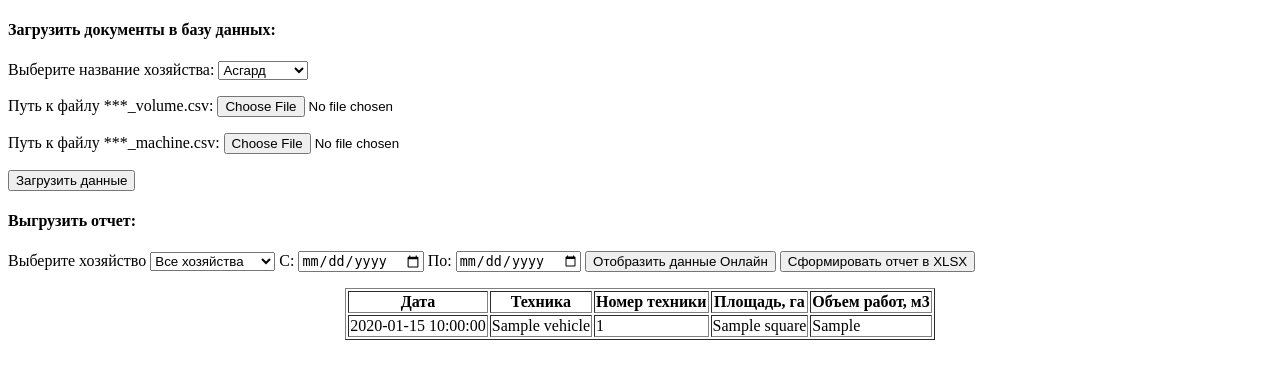
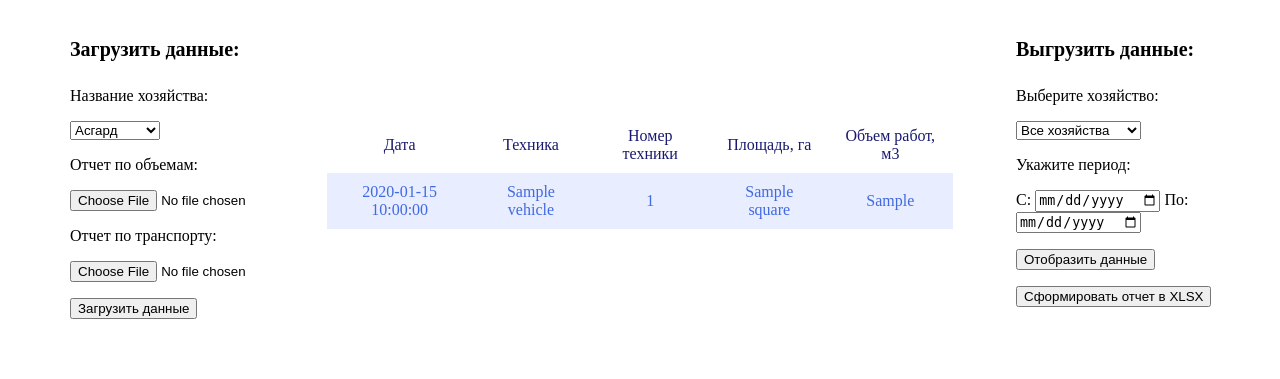
Before and after one commit to alekseifeniuk/task_rmk, a Flask app: page / in a window 1280 px wide. Shown: the top 379 px of the page. Run offline with Flask 2, Linux system fonts and the light colour scheme; a database or web service that is not in the repository returns one stand-in record (values such as "Sample title"); some libraries are stand-ins or nearby versions.

Commit message:
Step9: fix code structure and add css

```diff
--- a/application.py
+++ b/application.py
@@ -1,3 +1,4 @@
+from pathlib import Path
 from flask import (
     Flask,
     render_template,
@@ -6,21 +7,18 @@ from flask import (
     redirect,
     url_for,
 )
+from werkzeug.utils import secure_filename
 from resources.file_operations import (
     create_xlsx_report,
     normalize_csv_data,
 )
 from resources.sql_operations import (
-    create_table,
     write_data_to_db,
     get_company_names,
     get_company_content,
     get_table_content,
     SECRET_KEY,
 )
-from werkzeug.utils import secure_filename
-from pathlib import Path
-from psycopg2 import Error
 
 # Getting the path to save files
 UPLOAD_FOLDER = Path.cwd()
@@ -31,79 +29,69 @@ app.config["SECRET_KEY"] = SECRET_KEY
 
 
 # Work with HTML
-@app.route("/", methods=("GET", "POST"))
+@app.route("/", methods=["GET"])
 def index():
+    names = get_company_names()
+    comp_name = request.args.get("man", "all")
+    first_date = request.args.get("first_date")
+    last_date = request.args.get("last_date")
 
-    try:
-        create_table()
-    except (Exception, Error):
-        pass
-    finally:
-        names = get_company_names()
-        rows = get_table_content()
-
-    if request.method == "GET":
-        comp_name = request.args.get("man")
-        first_date = request.args.get("first_date")
-        last_date = request.args.get("last_date")
-
-        if first_date and last_date and comp_name == "all":
+    if comp_name != "all":
+        if first_date and last_date:
+            rows = get_company_content(comp_name, first_date, last_date)
+        else:
+            rows = get_company_content(comp_name)
+    else:
+        if first_date and last_date:
             rows = get_table_content(first_date, last_date)
-
-        if not first_date and not last_date and comp_name == "all":
+        else:
             rows = get_table_content()
 
-        if first_date and last_date and comp_name != "all":
-            rows = get_company_content(comp_name, first_date, last_date)
-
-        if not first_date and not last_date and comp_name != "all":
-            rows = get_company_content(comp_name)
-
-    return render_template("index.html", names=names, rows=rows)
+    return render_template(
+        "index.html",
+        names=names,
+        rows=rows,
+        comp_name=comp_name,
+        first_date=first_date,
+        last_date=last_date,
+    )
 
 
-@app.route("/upload", methods=("GET", "POST"))
+@app.route("/upload", methods=["POST"])
 def upload_data():
+    name = request.form.get('manufacture')
+    machine = request.files["machine"]
+    volume = request.files["volume"]
 
-    if request.method == "POST":
-        name = request.form.get('manufacture')
-        machine = request.files["machine"]
-        volume = request.files["volume"]
-
-        machine_filename = secure_filename(machine.filename)
-        machine_path = UPLOAD_FOLDER / f"{machine_filename}"
-        machine.save(machine_path)
-        volume_filename = secure_filename(volume.filename)
-        volume_path = UPLOAD_FOLDER / f"{volume_filename}"
-        volume.save(volume_path)
-        data_for_db = normalize_csv_data(volume_path, machine_path)
-        write_data_to_db(data_for_db, name)
-
+    machine_filename = secure_filename(machine.filename)
+    machine_path = UPLOAD_FOLDER / f"{machine_filename}"
+    machine.save(machine_path)
+    volume_filename = secure_filename(volume.filename)
+    volume_path = UPLOAD_FOLDER / f"{volume_filename}"
+    volume.save(volume_path)
+    data_for_db = normalize_csv_data(volume_path, machine_path)
+    write_data_to_db(data_for_db, name)
     return redirect(url_for("index"))
 
 
-@app.route("/report", methods=("GET", "POST"))
+@app.route("/report", methods=["GET"])
 def generate_report():
+    comp_name = request.args.get("man", "all")
+    first_date = request.args.get("first_date")
+    last_date = request.args.get("last_date")
 
-    if request.method == "GET":
-        comp_name = request.args.get("man")
-        first_date = request.args.get("first_date")
-        last_date = request.args.get("last_date")
-
-        if comp_name == "all":
-            flash("Выберите отдельное хозяйство!")
+    if comp_name == "all":
+        flash("Выберите отдельное хозяйство!")
+        return redirect(url_for("index"))
+    else:
+        if first_date and last_date:
+            data = get_company_content(comp_name, first_date, last_date)
+            create_xlsx_report(data, comp_name, UPLOAD_FOLDER)
             return redirect(url_for("index"))
-
-        if not first_date and not last_date and comp_name != "all":
+        elif not all((first_date, last_date)):
             data = get_company_content(comp_name)
             create_xlsx_report(data, comp_name, UPLOAD_FOLDER)
             return redirect(url_for("index"))
-
-        if first_date and last_date and comp_name != "all":
-            data = get_company_content(comp_name, first_date, last_date)
-            create_xlsx_report(data, comp_name, UPLOAD_FOLDER)
-            return redirect(url_for("index"))
-
-        if not first_date or not last_date:
+        else:
             flash("Неверно задан диапазон отображения записей!")
             return redirect(url_for("index"))
--- a/resources/sql_operations.py
+++ b/resources/sql_operations.py
@@ -45,6 +45,16 @@ def create_table():
     cursor.execute(table)
     connection.commit()
     disconnect_db(connection, cursor)
+
+
+def is_table_in_db() -> bool:
+    connection, cursor = connect_db()
+    query = """SELECT EXISTS (SELECT FROM pg_tables
+                WHERE schemaname='public' AND tablename='company_report');"""
+    cursor.execute(query)
+    exists = cursor.fetchall()
+    disconnect_db(connection, cursor)
+    return bool(exists)
 
 
 def write_data_to_db(data: list, name: str):
--- /dev/null
+++ b/static/style.css
@@ -0,0 +1,38 @@
+h4 {
+  font-family: "Times New Roman", Times, serif;
+  font-size: 20px;
+  text-align: left;
+}
+
+table {
+  width: 100%;
+}
+
+.tbl-col {
+  width: 25%;
+  padding-left: 60px;
+  vertical-align: top;
+}
+
+.dash-table {
+  font-family: "Times New Roman", Times, serif;
+  width: 100%;
+  margin: auto;
+  border-collapse: collapse;
+}
+
+.dash-th {
+  font-weight: normal;
+  color: #191970;
+  padding: 10px 15px;
+}
+
+.dash-td {
+  color: #4169e1;
+  padding: 10px 15px;
+  text-align: center;
+}
+
+.dash-tr:nth-child(2n) {
+  background: #e8edff;
+}
--- a/templates/index.html
+++ b/templates/index.html
@@ -1,61 +1,74 @@
 <!DOCTYPE html>
 <html lang="ru">
   <head>
-        <meta charset="utf-8" />
+    <link rel="stylesheet" href="/static/style.css" type="text/css" />
+    <meta http-equiv="Content-Type" content="text/html; charset=utf-8" />
     <title>Стартовая</title>
   </head>
   <body>
-        <h4>Загрузить документы в базу данных:</h4>
-
+    <table>
+      <tr>
+        <td class="tbl-col">
           <form method="post" enctype="multipart/form-data" action="{{ url_for('upload_data') }}">
-             <p><label>Выберите название хозяйства:</label>
-            <select size="1" name="manufacture">
+            <h4>Загрузить данные:</h4>
+            <p><label>Название хозяйства:</label></p>
+            <p><select size="1" name="manufacture">
               <option value="Асгард">Асгард</option>>
               <option value="Мидгард">Мидгард</option>>
               <option value="Йотунхейм">Йотунхейм</option>>
             </select></p>
-
-            <p><label>Путь к файлу ***_volume.csv:</label>
-            <input type="file" required name="volume" value="{{ request.files['volume'] }}"></p>
-
-            <p><label>Путь к файлу ***_machine.csv:</label>
-            <input type="file" required name="machine" value="{{ request.files['machine'] }}"></p>
-
+            <p><label>Отчет по объемам:</label></p>
+            <p><input type="file" required name="volume" value="{{ request.files['volume'] }}"></p>
+            <p><label>Отчет по транспорту:</label></p>
+            <p><input type="file" required name="machine" value="{{ request.files['machine'] }}"></p>
             <p><button type="submit">Загрузить данные</button></p>
           </form>
+        </td>
+        <td>
+          <table class="dash-table">
+            <tr class="dash-tr">
+              <th class="dash-th">Дата</th>
+              <th class="dash-th">Техника</th>
+              <th class="dash-th">Номер техники</th>
+              <th class="dash-th">Площадь, га</th>
+              <th class="dash-th">Объем работ, м3</th>
+            </tr>
+            {% for row in rows %}
+              <tr class="dash-tr">
+                <td class="dash-td">{{ row[0] }}</td>
+                <td class="dash-td">{{ row[1] }}</td>
+                <td class="dash-td">{{ row[2] }}</td>
+                <td class="dash-td">{{ row[3] }}</td>
+                <td class="dash-td">{{ row[4] }}</td>
+              </tr>
+            {% endfor %}
+          </table>
+        </td>
+        <td class="tbl-col">
+          <form method="get" action="{{ url_for('index') }}">
+            <h4>Выгрузить данные:</h4>
+            <p>Выберите хозяйство:</p>
+            <p><select name="man" size="1">
+              <option value="all" {% if comp_name=="all" %} selected {% endif %}>Все хозяйства</option>
+              {% for name in names %}
+                <option value="{{ name }}" {% if comp_name==name %} selected {% endif %}>{{ name }}</option>
+              {% endfor %}
+            </select></p>
 
-        <h4>Выгрузить отчет:</h4>
+            <p>Укажите период:</p>
+            <p>С: <input type="date" name="first_date" value="{{ first_date }}">
+            По: <input type="date" name="last_date" value="{{ last_date }}"></p>
 
-        <form method="get" action="{{ url_for('index') }}">
-            <p>Выберите хозяйство <select name="man" size="1">
-                <option value="all">Все хозяйства</option>
-                {% for name in names %}
-                    <option value="{{ name }}">{{ name }}</option>>
-                {% endfor %}
-            </select>
-
-            С: <input type="date" name="first_date">
-            По: <input type="date" name="last_date">
-            <button type="submit">Отобразить данные Онлайн</button>
-            <button type="submit" formaction="{{ url_for('generate_report') }}">Сформировать отчет в XLSX</button></p>
+            <p><button type="submit">Отобразить данные</button></p>
+            <p><button type="submit" formaction="{{ url_for('generate_report') }}">Сформировать отчет в XLSX</button></p>
           </form>
+        </td>
+      </tr>
+    </table>
 
     {% for msg in get_flashed_messages() %}
-            <h4><div class="flash">{{ msg }}</div></h4>
+      <div class="flash">{{ msg }}</div>
     {% endfor %}
-
-        <table align="center" border="1">
-            <tr>
-                <th>Дата</th>
-                <th>Техника</th>
-                <th>Номер техники</th>
-                <th>Площадь, га</th>
-                <th>Объем работ, м3</th>
-            </tr>
-            {% for row in rows %}
-            <tr><td>{{ row[0] }}</td><td>{{ row[1] }}</td><td>{{ row[2] }}</td><td>{{ row[3] }}</td><td>{{ row[4] }}</td></tr>
-            {% endfor %}
-        </table>
 
   </body>
 </html>
```
Also changed, not shown: create_table.py (added, +7 -0 lines), requirements.txt (added, +15 -0 lines), 1 other file. Lines whose indentation alone changed are shown as unchanged.
